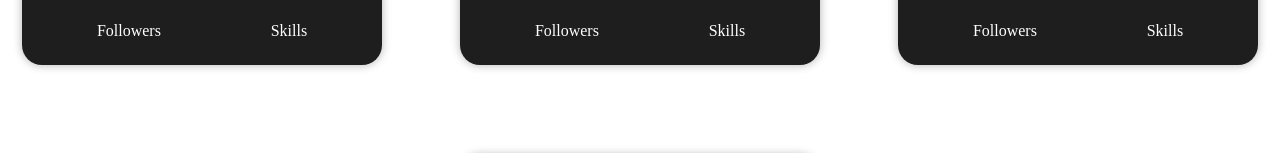
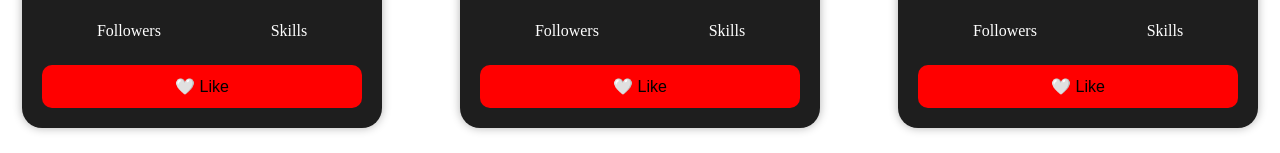
Before and after one commit to Nirbhayjakhar3196/React-revision, a React (Vite) app in the folder React-journey/: page / in a window 1280 px wide. Shown: the part 495-648 px from the top of the page. Built offline with nearby package versions, Linux system fonts and the light colour scheme.

Commit message:
feat:Added like option in Card

```diff
--- a/React-journey/src/App.jsx
+++ b/React-journey/src/App.jsx
@@ -1,6 +1,9 @@
 import './UserCard.css'
+import { useState } from 'react'
 
 function UserCard(props){
+
+  const [liked, setLiked] = useState(false)
 
   return (
 
@@ -49,6 +52,10 @@ function UserCard(props){
       </div>
 
     </div>
+
+    <button className='like-btn' style={{backgroundColor: liked ? "hotpink" : "red"}} onClick={() => setLiked(!liked)}>
+      {liked ? "❤️ Liked" : "🤍 Like"}
+    </button>
 
   </div>
 )
--- a/React-journey/src/index.css
+++ b/React-journey/src/index.css
@@ -15,3 +15,18 @@
 .card p{
   margin: 5px 0;
 }
+
+.like-btn{
+  width: 100%;
+  margin-top: 20px;
+  padding: 12px;
+  border: none;
+  border-radius: 10px;
+  cursor: pointer;
+  font-size: 16px;
+  transition: 0.3s;
+}
+
+.like-btn:hover{
+  transform: scale(1.03);
+}
```
